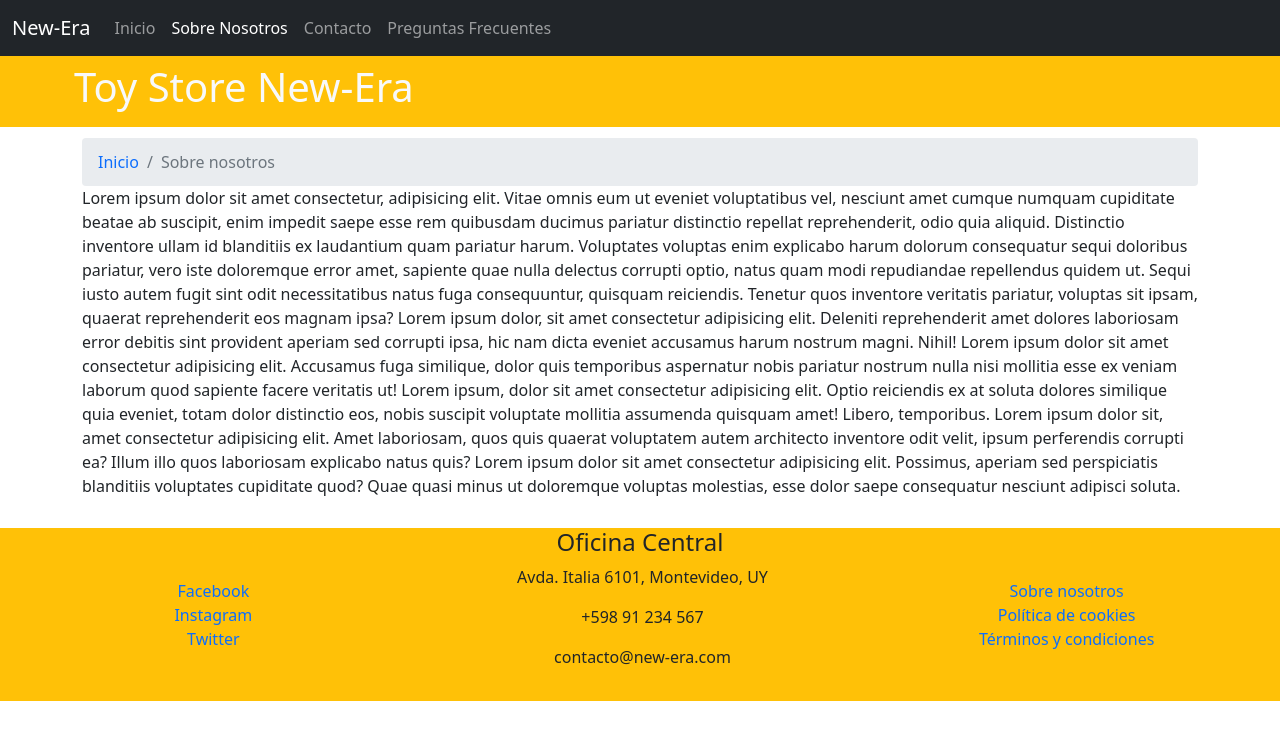
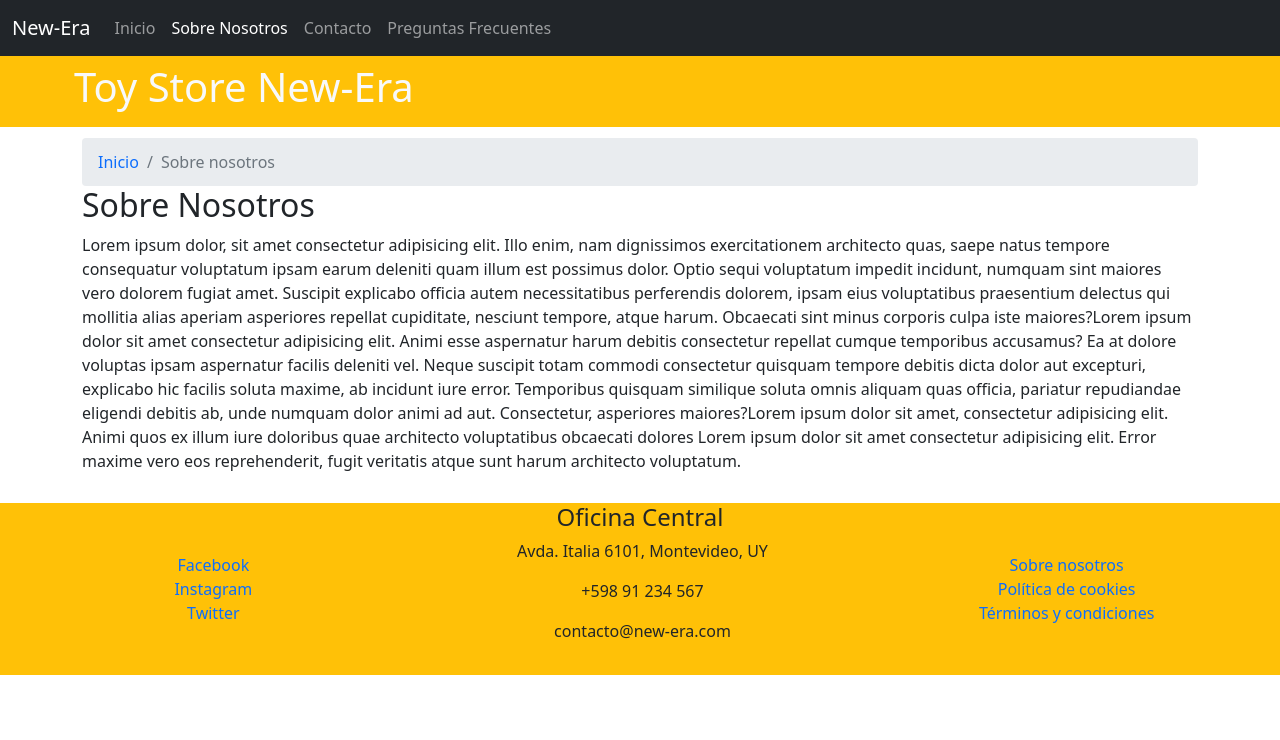
Before and after one commit to justfaku/toy-store, a website: page about.html in a window 1280 px wide. Drawn offline with nearby package versions, Linux system fonts and the light colour scheme; a web font is replaced by a local one.

Commit message:
más cambios

```diff
--- a/about.html
+++ b/about.html
@@ -48,29 +48,28 @@
         <li class="breadcrumb-item active" aria-current="page">Sobre nosotros</li>
       </ol>
     </nav>
+  </div>
+
+  <div class="container">
+    <h2>Sobre Nosotros</h2>
     <span>
-      Lorem ipsum dolor sit amet consectetur, adipisicing elit. Vitae omnis eum ut eveniet voluptatibus vel, nesciunt
-      amet cumque numquam cupiditate beatae ab suscipit, enim impedit saepe esse rem quibusdam ducimus pariatur
-      distinctio repellat reprehenderit, odio quia aliquid. Distinctio inventore ullam id blanditiis ex laudantium quam
-      pariatur harum. Voluptates voluptas enim explicabo harum dolorum consequatur sequi doloribus pariatur, vero iste
-      doloremque error amet, sapiente quae nulla delectus corrupti optio, natus quam modi repudiandae repellendus quidem
-      ut. Sequi iusto autem fugit sint odit necessitatibus natus fuga consequuntur, quisquam reiciendis. Tenetur quos
-      inventore veritatis pariatur, voluptas sit ipsam, quaerat reprehenderit eos magnam ipsa? Lorem ipsum dolor, sit
-      amet consectetur adipisicing elit. Deleniti reprehenderit amet dolores laboriosam error debitis sint provident
-      aperiam sed corrupti ipsa, hic nam dicta eveniet accusamus harum nostrum magni. Nihil! Lorem ipsum dolor sit amet
-      consectetur adipisicing elit. Accusamus fuga similique, dolor quis temporibus aspernatur nobis pariatur nostrum
-      nulla nisi mollitia esse ex veniam laborum quod sapiente facere veritatis ut! Lorem ipsum, dolor sit amet
-      consectetur adipisicing elit. Optio reiciendis ex at soluta dolores similique quia eveniet, totam dolor distinctio
-      eos, nobis suscipit voluptate mollitia assumenda quisquam amet! Libero, temporibus. Lorem ipsum dolor sit, amet
-      consectetur adipisicing elit. Amet laboriosam, quos quis quaerat voluptatem autem architecto inventore odit velit,
-      ipsum perferendis corrupti ea? Illum illo quos laboriosam explicabo natus quis? Lorem ipsum dolor sit amet
-      consectetur adipisicing elit. Possimus, aperiam sed perspiciatis blanditiis voluptates cupiditate quod? Quae quasi
-      minus ut doloremque voluptas molestias, esse dolor saepe consequatur nesciunt adipisci soluta.
+      Lorem ipsum dolor, sit amet consectetur adipisicing elit. Illo enim, nam dignissimos exercitationem architecto
+      quas, saepe natus tempore consequatur voluptatum ipsam earum deleniti quam illum est possimus dolor. Optio sequi
+      voluptatum impedit incidunt, numquam sint maiores vero dolorem fugiat amet. Suscipit explicabo officia autem
+      necessitatibus perferendis dolorem, ipsam eius voluptatibus praesentium delectus qui mollitia alias aperiam
+      asperiores repellat cupiditate, nesciunt tempore, atque harum. Obcaecati sint minus corporis culpa iste
+      maiores?Lorem ipsum dolor sit amet consectetur adipisicing elit. Animi esse aspernatur harum debitis consectetur
+      repellat cumque temporibus accusamus? Ea at dolore voluptas ipsam aspernatur facilis deleniti vel. Neque suscipit
+      totam commodi consectetur quisquam tempore debitis dicta dolor aut excepturi, explicabo hic facilis soluta maxime,
+      ab incidunt iure error. Temporibus quisquam similique soluta omnis aliquam quas officia, pariatur repudiandae
+      eligendi debitis ab, unde numquam dolor animi ad aut. Consectetur, asperiores maiores?Lorem ipsum dolor sit amet,
+      consectetur adipisicing elit. Animi quos ex illum iure doloribus quae architecto voluptatibus obcaecati dolores
+      Lorem ipsum dolor sit amet consectetur adipisicing elit. Error maxime vero eos reprehenderit, fugit veritatis
+      atque sunt harum architecto voluptatum.
     </span>
   </div>
-
   <footer>
-    <div class="container-fluid footer">
+    <div class="container-fluid">
       <div class="row footer-row">
         <div class="col-sm-4 d-flex flex-column align-items-center">
           <a href="https://www.facebook.com">Facebook</a>
@@ -94,10 +93,10 @@
     </div>
   </footer>
 
-    <!-- Bootstrap Bundle with Popper -->
-    <script src="https://cdn.jsdelivr.net/npm/bootstrap@5.1.3/dist/js/bootstrap.bundle.min.js"
-      integrity="sha384-ka7Sk0Gln4gmtz2MlQnikT1wXgYsOg+OMhuP+IlRH9sENBO0LRn5q+8nbTov4+1p"
-      crossorigin="anonymous"></script>
+  <!-- Bootstrap Bundle with Popper -->
+  <script src="https://cdn.jsdelivr.net/npm/bootstrap@5.1.3/dist/js/bootstrap.bundle.min.js"
+    integrity="sha384-ka7Sk0Gln4gmtz2MlQnikT1wXgYsOg+OMhuP+IlRH9sENBO0LRn5q+8nbTov4+1p"
+    crossorigin="anonymous"></script>
 </body>
 
 </html>
--- a/css/main.css
+++ b/css/main.css
@@ -42,6 +42,6 @@ a {
 .footer-row {
     text-align: center;
     align-items: center;
+    margin-top: 30px;
     background-color: #ffc107;
-    margin-top: 30px;
 }
```
Also changed, not shown: index.html (+37 -0 lines).
